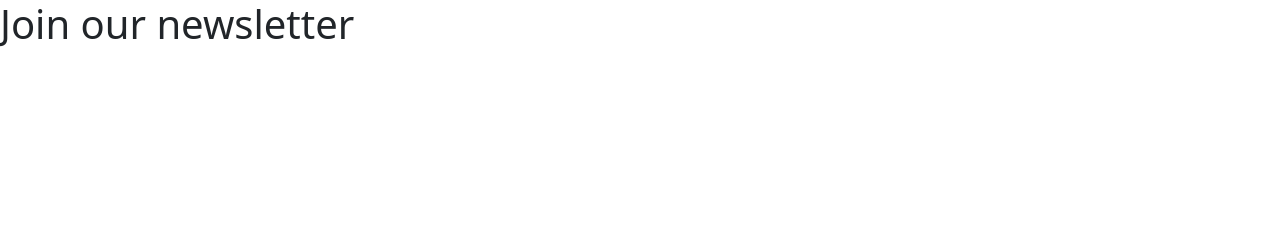
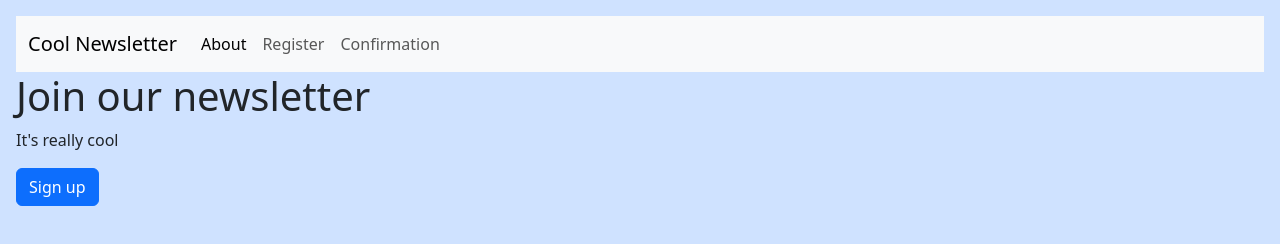
Before and after one commit to kayleebowers/newsletter-prototype, a plain HTML site: page index.html in a window 1280 px wide. Drawn offline with nearby package versions, Linux system fonts and the light colour scheme.

Commit message:
bootstrap updates

```diff
--- a/index.html
+++ b/index.html
@@ -6,10 +6,36 @@
     <meta name="viewport" content="width=device-width, initial-scale=1.0">
     <title>Newsletter prototype</title>
     <link href="https://cdn.jsdelivr.net/npm/bootstrap@5.3.0-alpha3/dist/css/bootstrap.min.css" rel="stylesheet" integrity="sha384-KK94CHFLLe+nY2dmCWGMq91rCGa5gtU4mk92HdvYe+M/SXH301p5ILy+dN9+nJOZ" crossorigin="anonymous">
-  </head>
 </head>
-<body>
+<body class="p-3 mb-2 bg-primary-subtle text-emphasis-primary">
+    <header>
+        <nav class="navbar navbar-expand-lg bg-body-tertiary">
+            <div class="container-fluid">
+              <a class="navbar-brand" href="index.html">Cool Newsletter</a>
+              <button class="navbar-toggler" type="button" data-bs-toggle="collapse" data-bs-target="#navbarNav" aria-controls="navbarNav" aria-expanded="false" aria-label="Toggle navigation">
+                <span class="navbar-toggler-icon"></span>
+              </button>
+              <div class="collapse navbar-collapse" id="navbarNav">
+                <ul class="navbar-nav">
+                  <li class="nav-item">
+                    <a class="nav-link active" aria-current="page" href="index.html">About</a>
+                  </li>
+                  <li class="nav-item">
+                    <a class="nav-link" href="sign-up.html">Register</a>
+                  </li>
+                  <li class="nav-item">
+                    <a class="nav-link" href="confirmation.html">Confirmation</a>
+                  </li>
+                </ul>
+              </div>
+            </div>
+          </nav>
+    </header>
     <h1>Join our newsletter</h1>
     <script src="https://cdn.jsdelivr.net/npm/bootstrap@5.3.0-alpha3/dist/js/bootstrap.bundle.min.js" integrity="sha384-ENjdO4Dr2bkBIFxQpeoTz1HIcje39Wm4jDKdf19U8gI4ddQ3GYNS7NTKfAdVQSZe" crossorigin="anonymous"></script>
+    <p>It's really cool</p>
+    <form action="sign-up.html">
+        <input type="submit" class="btn btn-primary" value="Sign up" />
+    </form>
 </body>
 </html>
```
Also changed, not shown: confirmation.html (+24 -2 lines), sign-up.html (+27 -2 lines).
